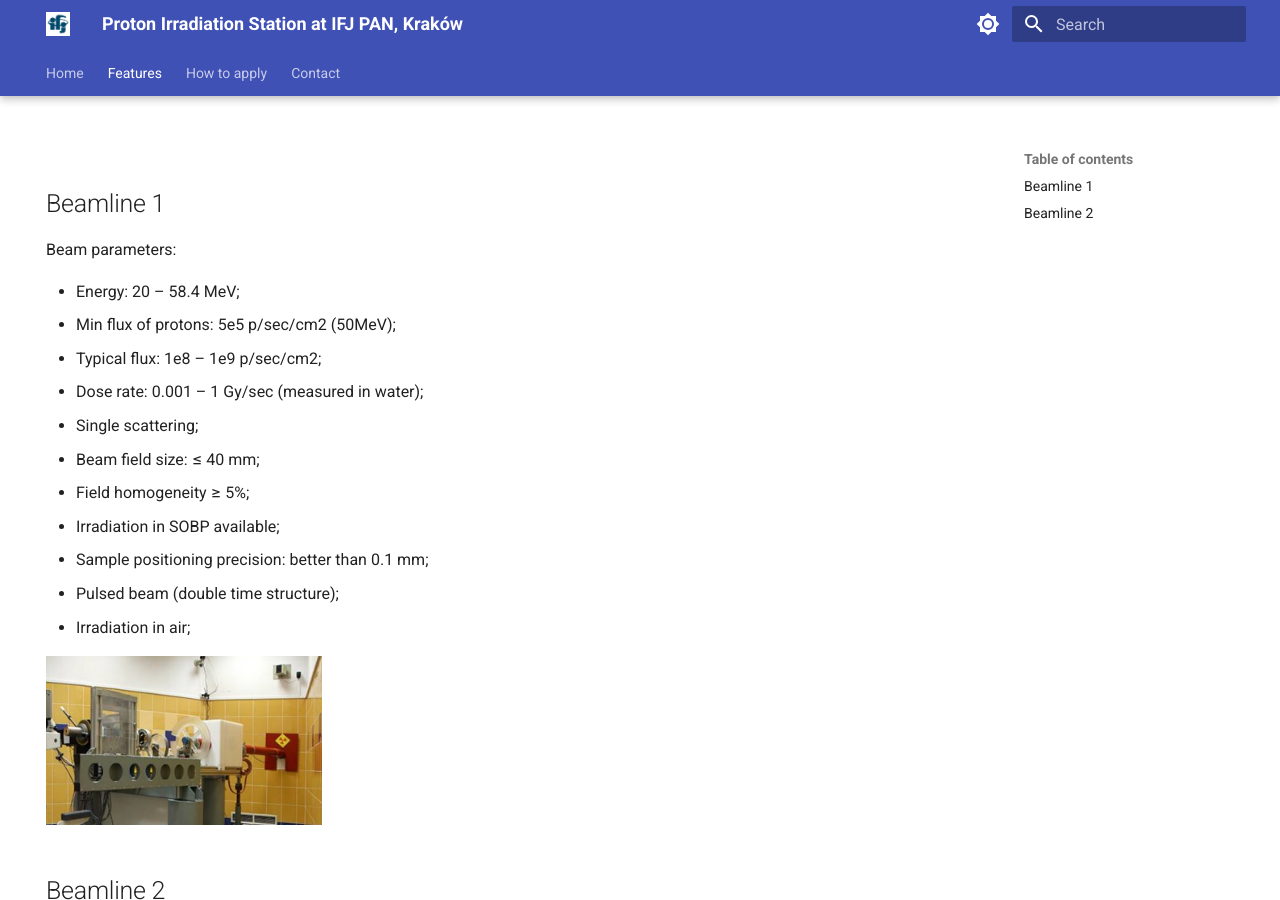
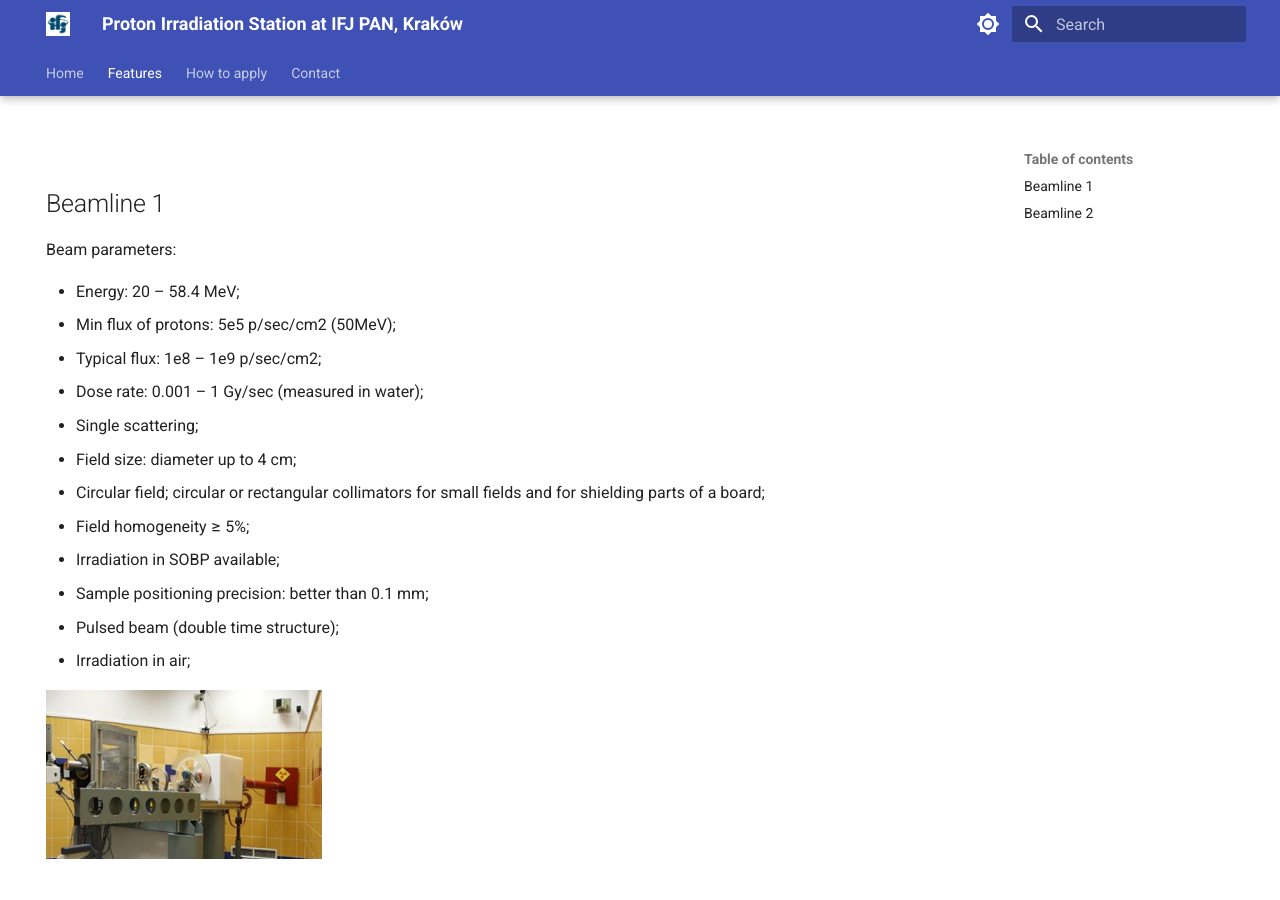
Before and after one commit to grzanka/proton-irradiation-www, an MkDocs documentation site: the page built from docs/features.md, in a window 1280 px wide and 900 px high. Built offline with MkDocs 1.6.1 and Material for MkDocs 9.7.7, drawn with Linux system fonts in a browser that asks for light colours.

Commit message:
Update Beamline 1 field size and add field shape
Co-Authored-By: Claude Opus 5.5 <noreply@anthropic.com>

```diff
--- a/docs/features.md
+++ b/docs/features.md
@@ -12,7 +12,8 @@ Beam parameters:
 - Typical flux: 1e8 – 1e9 p/sec/cm2;
 - Dose rate: 0.001 – 1 Gy/sec (measured in water);
 - Single scattering;
-- Beam field size:    ≤ 40 mm;
+- Field size: diameter up to 4 cm;
+- Circular field; circular or rectangular collimators for small fields and for shielding parts of a board;
 - Field homogeneity ≥ 5%;
 - Irradiation in SOBP available;
 - Sample positioning precision: better than 0.1 mm;
```
